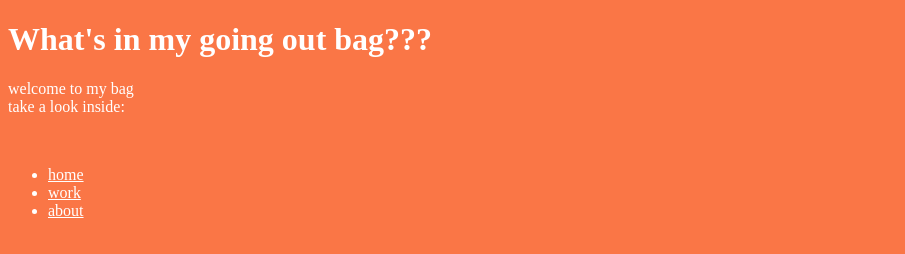
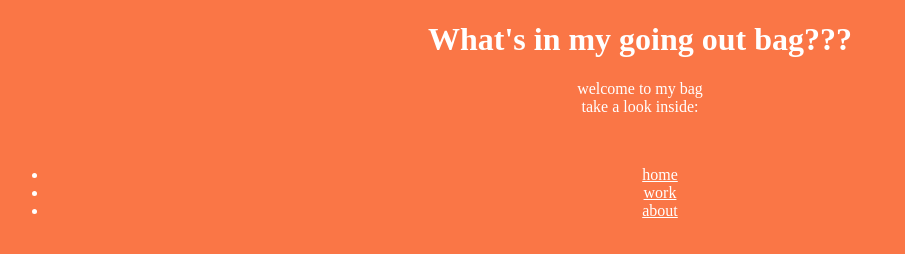
Before and after one commit to andersonhuynh/harmonic-collection, a plain HTML site: page entry-2/entry-2.html in a window 1280 px wide. Shown: the whole page, without its empty margins (0-905 px from the left). Drawn offline with Linux system fonts and the light colour scheme.

Commit message:
Update main.css

```diff
--- a/assets/main.css
+++ b/assets/main.css
@@ -16,3 +16,9 @@ a:visited{
 a:hover{
   background-color:rgb(189, 73, 10);
 }
+* {
+  text-align: center;
+}
+  body {
+    text-align: center;
+      }
```
